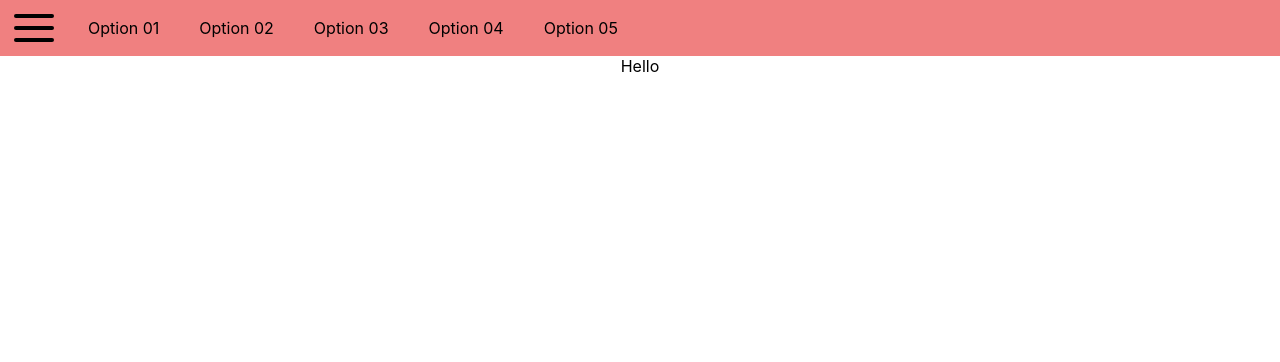
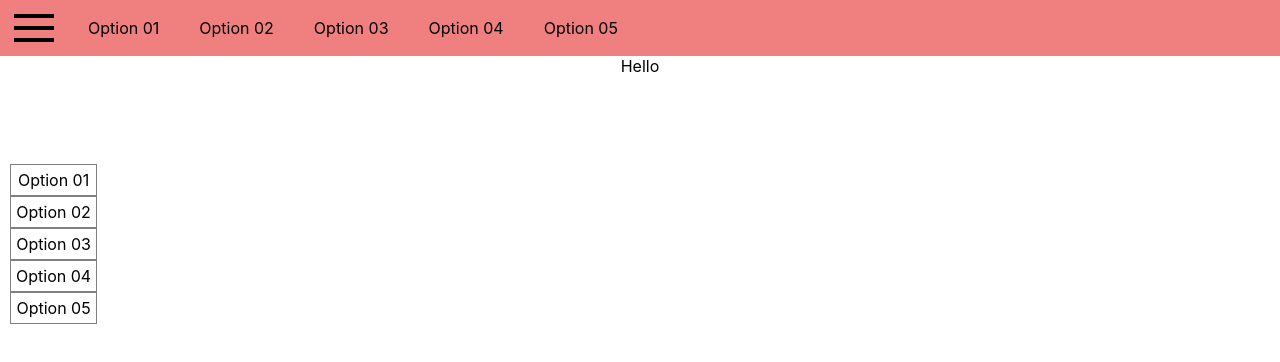
Before and after one commit to sanchit0496/reactjs-machine-coding-challenges, a React (Create React App) app in the folder navbar/: page / in a window 1280 px wide. Both pictures are taken after a click on the element 34 px from the left and 28 px from the top of the page. Shown: the top 362 px of the page. Built offline with nearby package versions, Linux system fonts and the light colour scheme.

Commit message:
have added static button and option to app

```diff
--- a/navbar/src/Component/Navbar/Navbar.css
+++ b/navbar/src/Component/Navbar/Navbar.css
@@ -4,6 +4,7 @@
     padding: 10px;
     display: flex;
     flex-direction: flex-start;
+    height: auto;
 }
 nav{
     display: flex;
@@ -18,6 +19,8 @@ nav{
     display: flex;
     flex-direction: column;
     cursor: pointer;
+    margin-top: auto;
+    margin-bottom: auto;
 }
 .sandwichLayer{
     height: 4px;
@@ -26,5 +29,15 @@ nav{
     margin: 4px;
     display: flex;
     flex-direction: column;
-    border-radius: 5px;
 }
+.sandwichOptionContainer{
+    position: absolute;
+    margin-top: 12%;
+}
+.sandwichOption{
+ border: 1px solid gray;
+ padding: 5px;
+}
+.sandwichOption:hover{
+    background-color: whitesmoke;
+}
--- a/navbar/src/Component/Navbar/Navbar.js
+++ b/navbar/src/Component/Navbar/Navbar.js
@@ -3,6 +3,7 @@ import "./Navbar.css";
 
 const Navbar = () => {
   const [clickedItemId, setClickedItemId] = useState(0);
+    const [sandwichClicked, setSandwichClicked] = useState(false)
 
   const data = [
     { id: "option01", title: "Option 01" },
@@ -17,14 +18,42 @@ const Navbar = () => {
     setClickedItemId(clickedId);
   };
 
+  const handleSandwichClick = (e) => {
+    e.stopPropagation()
+    console.log('clicked')
+    setSandwichClicked(!sandwichClicked)
+  }
+
+  const handleOptionClick = (e, clickedId) => {
+    e.stopPropagation()
+    setClickedItemId(clickedId);
+    setSandwichClicked(false)
+    console.log('clicked')
+  }
+
+
+  const getSandwichOptions = () => {
+    let array = []
+    data.map((item) => {
+        array.push(
+            <div id = {item.id} className="sandwichOption" onClick={(e) => handleOptionClick(e, item.id)}>{item.title}</div>
+        )
+    })
+    return array
+  }
+
   return (
     <div className="navbarContainer">
       <nav>
-        <div className="sandwichContainer">
+        <div className="sandwichContainer" onClick={(e) => handleSandwichClick(e)}>
           <div className="sandwichLayer"></div>
           <div className="sandwichLayer"></div>
           <div className="sandwichLayer"></div>
+          <div className="sandwichOptionContainer">
+          {sandwichClicked && getSandwichOptions()}
+          </div>
         </div>
+
         {data.map((item) => (
           <div
             key={item.id}
```
